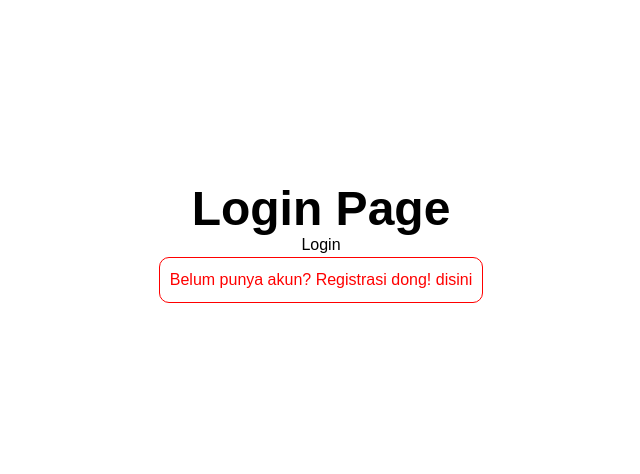
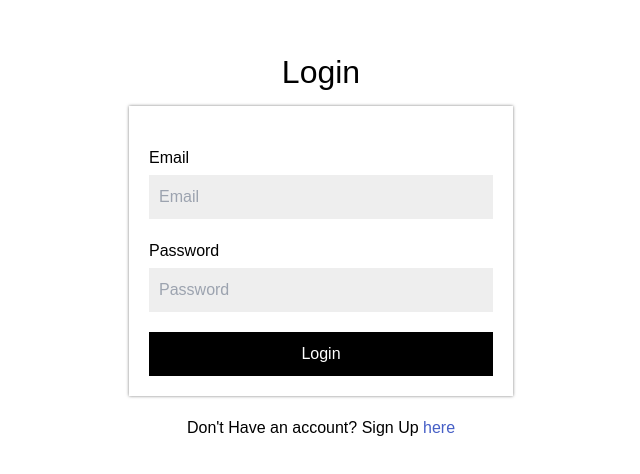
Before and after one commit to mhdryan09/belajar-next-js, a Next.js app: page /auth/login in a window 1280 px wide. Shown: the part 156-630 px from the top of the page, without its empty margins (319-959 px from the left). Built offline with nearby package versions, Linux system fonts and the light colour scheme.

Commit message:
Login Multi Role

```diff
--- a/src/lib/firebase/service.ts
+++ b/src/lib/firebase/service.ts
@@ -28,6 +28,26 @@ export async function retriveDataById(collectionName: string, id: string) {
   const snapshot = await getDoc(doc(firestore, collectionName, id));
   const data = snapshot.data();
   return data;
+}
+
+export async function signIn(userData: { email: string }) {
+  const q = query(
+    collection(firestore, "users"),
+    where("email", "==", userData.email)
+  );
+
+  const snapshot = await getDocs(q);
+  const data = snapshot.docs.map((doc) => ({
+    id: doc.id,
+    ...doc.data(), // mengambil sisa data properti lainnya
+  }));
+
+  if (data) {
+    // ambil data pertama
+    return data[0];
+  } else {
+    return null;
+  }
 }
 
 export async function signUp(
--- a/src/middleware.ts
+++ b/src/middleware.ts
@@ -7,4 +7,4 @@ export function mainMiddleware(req: NextRequest) {
   return res;
 }
 
-export default withAuth(mainMiddleware, ["/profile"]);
+export default withAuth(mainMiddleware, ["/profile", '/admin']);
--- a/src/middlewares/withAuth.ts
+++ b/src/middlewares/withAuth.ts
@@ -1,24 +1,47 @@
 import { getToken } from "next-auth/jwt";
-import { NextMiddleware, NextFetchEvent, NextResponse, NextRequest } from "next/server";
+import {
+  NextMiddleware,
+  NextFetchEvent,
+  NextResponse,
+  NextRequest,
+} from "next/server";
+
+const onlyAdmin = ["/admin"];
+
 export default function withAuth(
   middleware: NextMiddleware,
   requireAuth: string[] = []
 ) {
   return async (req: NextRequest, next: NextFetchEvent) => {
-    const pathname = req.nextUrl.pathname;
+    const pathname = req.nextUrl.pathname; // ambil pathname dari request
 
     if (requireAuth.includes(pathname)) {
+      // Jika array requireAuth mengandung pathname dari request, lanjutkan dengan memeriksa token.
       const token = await getToken({
         req,
         secret: process.env.NEXTAUTH_SECRET,
       });
+      // ambil token dari request dan secret yang disimpan di environment variable
 
       if (!token) {
-        const url = new URL("/", req.url);
+        // Buat URL baru dengan path "/auth/login" dan base URL dari request (req.url). URL ini akan digunakan untuk redirect ke halaman login.
+        const url = new URL("/auth/login", req.url);
+
+        // menambahkan parameter callbackUrl yang berisi URL asli dari request
+        url.searchParams.set("callbackUrl", encodeURI(req.url));
+        // Parameter ini akan digunakan untuk mengembalikan pengguna ke halaman yang sebelumnya setelah proses login selesai.
+
         return NextResponse.redirect(url);
+      }
+
+      // Jika role pengguna bukan 'admin' dan pathname yang diminta hanya dapat diakses oleh admin, lanjutkan dengan redirect.
+      if (token.role !== "admin" && onlyAdmin.includes(pathname)) {
+        // Redirect ke halaman utama dengan menggunakan URL yang dibuat dengan path '/' dan base URL dari request
+        return NextResponse.redirect(new URL("/", req.url));
       }
     }
 
     return middleware(req, next);
+    // Jika token ada atau tidak diperlukan autentikasi untuk pathname, jalankan middleware yang diberikan.
   };
 }
--- /dev/null
+++ b/src/pages/admin/index.tsx
@@ -0,0 +1,9 @@
+const AdminPage = () => {
+  return(
+    <div>
+      <h1>Admin Page </h1>
+    </div>
+  )
+}
+
+export default AdminPage;
--- a/src/pages/api/auth/[...nextauth].ts
+++ b/src/pages/api/auth/[...nextauth].ts
@@ -1,3 +1,5 @@
+import { signIn } from "@/lib/firebase/service";
+import { compare } from "bcrypt";
 import { NextAuthOptions } from "next-auth";
 import NextAuth from "next-auth/next";
 import CredentialsProvider from "next-auth/providers/credentials";
@@ -13,24 +15,24 @@ const authOptions: NextAuthOptions = {
       name: "Credentials",
       credentials: {
         email: { label: "Username", type: "email" },
-        fullname: { label: "Fullname", type: "text" },
         password: { label: "Password", type: "password" },
       },
       async authorize(credentials) {
-        const { email, password, fullname } = credentials as {
+        const { email, password } = credentials as {
           email: string;
           password: string;
-          fullname: string;
-        };
-        const user: any = {
-          id: 1,
-          email: email,
-          password: password,
-          fullname: fullname,
         };
 
+        const user: any = await signIn({ email });
+
         if (user) {
-          return user;
+          // Check password
+          const passwordConfirm = await compare(password, user.password);
+          if (passwordConfirm) {
+            return user;
+          } else {
+            return null;
+          }
         } else {
           return null;
         }
@@ -41,7 +43,8 @@ const authOptions: NextAuthOptions = {
     jwt({ token, account, profile, user }: any) {
       if (account?.provider === "credentials") {
         token.email = user.email;
-        token.fullname = user.fullname
+        token.fullname = user.fullname;
+        token.role = user.role;
       }
 
       return token;
@@ -50,13 +53,19 @@ const authOptions: NextAuthOptions = {
       if ("email" in token) {
         session.user.email = token.email;
       }
-      if("fullname" in token){
+      if ("fullname" in token) {
         session.user.fullname = token.fullname;
+      }
+      if ("role" in token) {
+        session.user.role = token.role;
       }
 
       return session;
     },
   },
+  pages: {
+    signIn: "/auth/login",
+  },
 };
 
 export default NextAuth(authOptions);
--- a/src/pages/auth/login.tsx
+++ b/src/pages/auth/login.tsx
@@ -1,9 +1,9 @@
-import LoginViews from "@/views/Auth/Login";
+import LoginView from "@/views/Auth/Login";
 
 const LoginPage = () => {
   return (
     <>
-      <LoginViews />
+      <LoginView />
     </>
   );
 };
--- a/src/views/Auth/Login/Login.module.scss
+++ b/src/views/Auth/Login/Login.module.scss
@@ -1,10 +1,50 @@
-@import "@/styles/colors.scss";
-
 .login {
   display: flex;
+  align-items: center;
+  justify-content: center;
   flex-direction: column;
-  justify-content: center;
-  align-items: center;
   height: 100vh;
-  background-color: map-get($map: $schema, $key: primary);
+  width: 100vw;
+
+  &__title {
+    font-size: 32px;
+    margin-bottom: 10px;
+  }
+
+  &__error {
+    color: red;
+    margin-bottom: 10px;
+  }
+
+  &__form {
+    width: 30%;
+    padding: 20px;
+    box-shadow: 0 0 3px rgba($color: black, $alpha: 0.5);
+    margin-bottom: 20px;
+
+    &__item {
+      display: flex;
+      flex-direction: column;
+      margin: 20px 0;
+
+      &__input {
+        padding: 10px;
+        background-color: #eee;
+        margin-top: 5px;
+      }
+
+      &__button {
+        background-color: #000;
+        color: #fff;
+        padding: 10px;
+        width: 100%;
+      }
+    }
+  }
+
+  &__link {
+    a {
+      color: #465fc6;
+    }
+  }
 }
--- a/src/views/Auth/Login/index.tsx
+++ b/src/views/Auth/Login/index.tsx
@@ -1,30 +1,99 @@
-import { useRouter } from "next/router";
 import Link from "next/link";
 import styles from "./Login.module.scss";
+import { useState } from "react";
+import { useRouter } from "next/router";
+import { signIn } from "next-auth/react";
 
-const LoginViews = () => {
-  const router = useRouter();
+const LoginView = () => {
+  const [isLoading, setIsLoading] = useState(false);
+  const [error, setError] = useState("");
+  const { push, query } = useRouter();
 
-  const handleLogin = () => {
-    router.push("/product");
+  const callbackUrl: any = query.callbackUrl || "/";
+
+  const handleSubmit = async (event: any) => {
+    event.preventDefault();
+    setError("");
+    setIsLoading(true);
+
+    try {
+      const res = await signIn("credentials", {
+        redirect: false,
+        email: event.target.email.value,
+        password: event.target.password.value,
+        callbackUrl,
+      })
+
+      // jika respon tidak error, panggil callbackURL
+      if(!res?.error) {
+        setIsLoading(false);
+        push(callbackUrl);
+      } else {
+        setIsLoading(false);
+        setError("Email or Password is incorrect");
+      }
+
+    } catch (error:any) {
+      setIsLoading(false);
+      setError("Email or Password is incorrect");
+    }
   };
+
   return (
     <div className={styles.login}>
-      <h1 className="text-5xl font-bold">Login Page</h1>
-      <button onClick={() => handleLogin()}>Login</button>
-      <p
-        style={{
-          color: "red",
-          border: "1px solid red",
-          padding: "10px",
-          borderRadius: "10px",
-        }}
-      >
-        Belum punya akun? Registrasi dong!{" "}
-        <Link href={"/auth/register"}> disini </Link>
+      <h1 className={styles.login__title}>Login</h1>
+
+      {error && <p className={styles.login__error}>{error}</p>}
+
+      <div className={styles.login__form}>
+        <form onSubmit={handleSubmit}>
+          <div className={styles.login__form__item}>
+            <label
+              htmlFor="email"
+              className={styles.login__form__item__label}
+            >
+              Email
+            </label>
+            <input
+              type="email"
+              name="email"
+              id="email"
+              placeholder="Email"
+              className={styles.login__form__item__input}
+            />
+          </div>
+
+          <div className={styles.login__form__item}>
+            <label
+              htmlFor="password"
+              className={styles.login__form__item__label}
+            >
+              Password
+            </label>
+            <input
+              type="password"
+              name="password"
+              id="password"
+              placeholder="Password"
+              className={styles.login__form__item__input}
+            />
+          </div>
+
+          <button
+            type="submit"
+            className={styles.login__form__item__button}
+            disabled={isLoading}
+          >
+            {isLoading ? "Loading..." : "Login"}
+          </button>
+        </form>
+      </div>
+
+      <p className={styles.login__link}>
+        Don{"'"}t Have an account? Sign Up <Link href="/auth/register">here</Link>
       </p>
     </div>
   );
 };
 
-export default LoginViews;
+export default LoginView;
```
